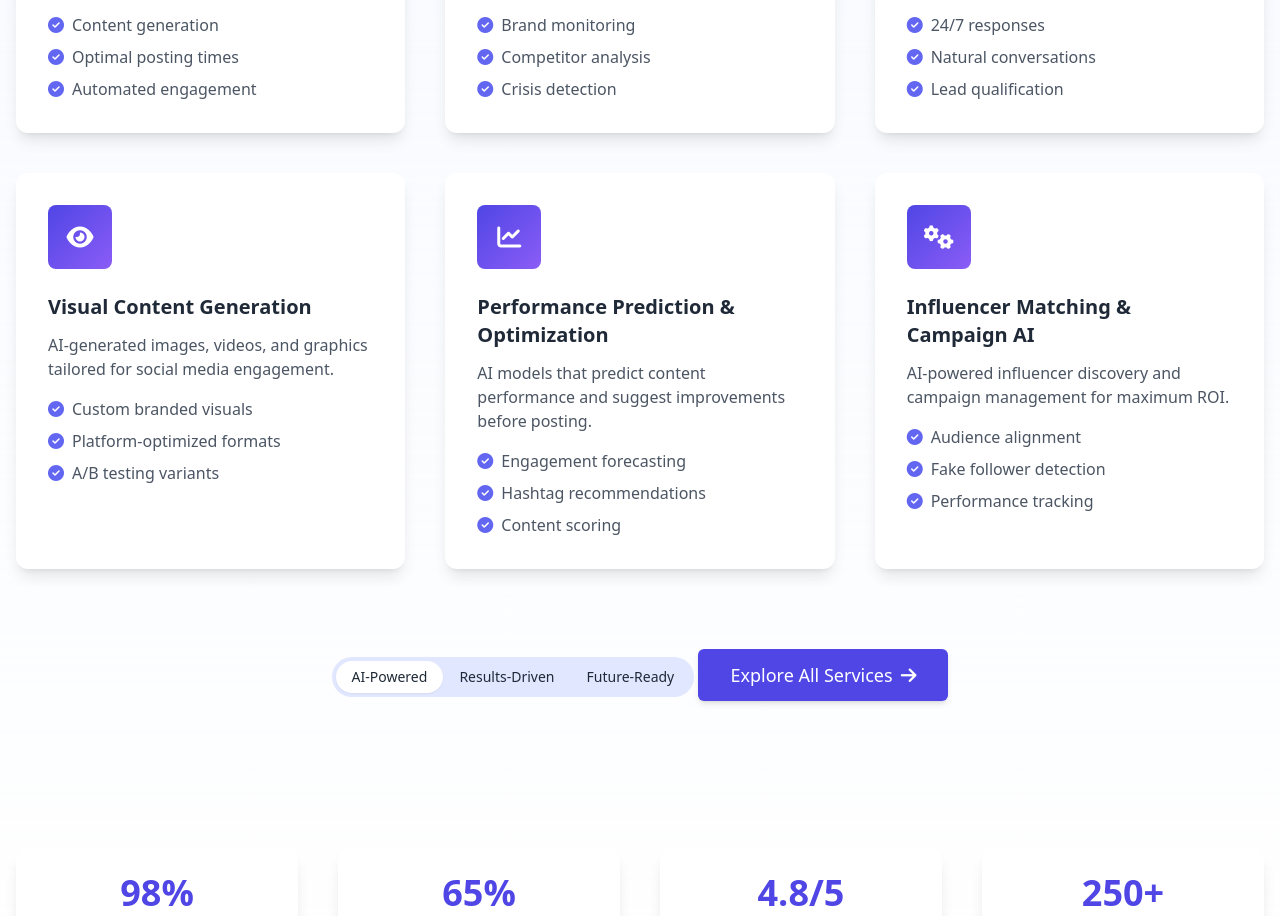
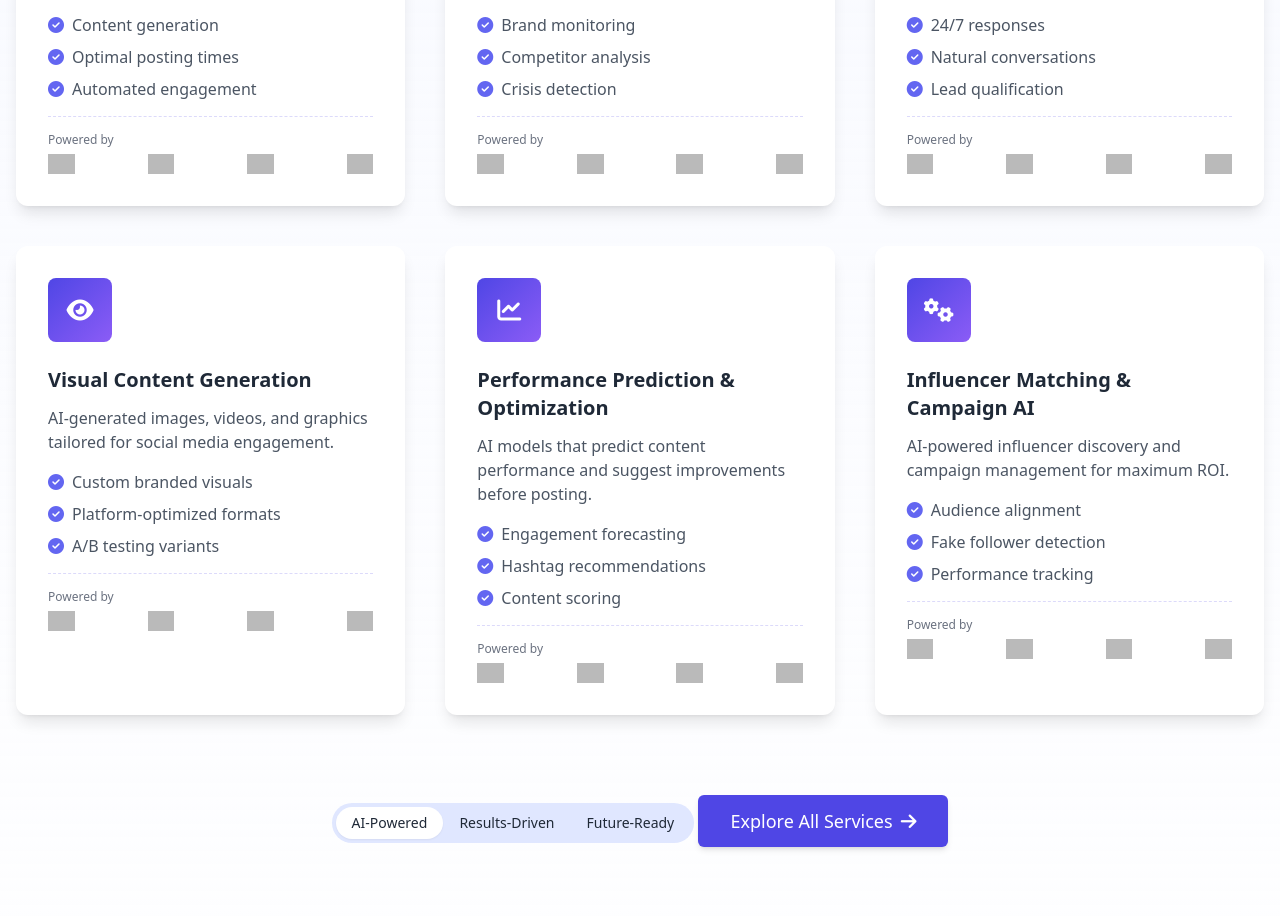
Before and after one commit to akhvedelidze/aifirstweb, a plain HTML site: page index.html in a window 1280 px wide. Shown: the part 1047-1963 px from the top of the page. Drawn offline with nearby package versions, Linux system fonts and the light colour scheme; grey boxes are pictures that could not be loaded.

Commit message:
Add 'Powered by' sections with provider logos to each service card

```diff
--- a/index.html
+++ b/index.html
@@ -72,6 +72,27 @@
         }
         .ai-border {
             border: 1px solid rgba(79, 70, 229, 0.3);
+        }
+        .powered-by {
+            margin-top: 15px;
+            padding-top: 15px;
+            border-top: 1px dashed rgba(79, 70, 229, 0.2);
+        }
+        .tech-logos {
+            display: flex;
+            align-items: center;
+            justify-content: space-between;
+            margin-top: 6px;
+        }
+        .tech-logos img {
+            height: 20px;
+            width: auto;
+            opacity: 0.7;
+            transition: all 0.3s ease;
+        }
+        .tech-logos img:hover {
+            opacity: 1;
+            transform: scale(1.1);
         }
     </style>
 </head>
@@ -165,6 +186,15 @@
                             Learn more <i class="fas fa-arrow-right ml-1 text-xs"></i>
                         </a>
                     </div>
+                    <div class="powered-by">
+                        <p class="text-xs text-gray-500">Powered by</p>
+                        <div class="tech-logos">
+                            <img src="https://upload.wikimedia.org/wikipedia/commons/0/04/ChatGPT_logo.svg" alt="ChatGPT">
+                            <img src="https://assets-global.website-files.com/64f8b3e1839d39b381da99cd/6520659767a678af13d21303_CrewAI_Logotype.svg" alt="CrewAI">
+                            <img src="https://makelogo.nl/wp-content/uploads/2023/01/Make-logo.jpg" alt="Make.com">
+                            <img src="https://serper.dev/logo.svg" alt="Serper">
+                        </div>
+                    </div>
                 </div>
 
                 <!-- Service 2 -->
@@ -183,6 +213,15 @@
                         <a href="#contact" class="text-indigo-600 font-medium hover:text-indigo-800 inline-flex items-center">
                             Learn more <i class="fas fa-arrow-right ml-1 text-xs"></i>
                         </a>
+                    </div>
+                    <div class="powered-by">
+                        <p class="text-xs text-gray-500">Powered by</p>
+                        <div class="tech-logos">
+                            <img src="https://www.perplexity.ai/opengraph-image.png" alt="Perplexity">
+                            <img src="https://blogs.microsoft.com/wp-content/uploads/prod/2023/03/Webp.net-resizeimage-7-1-1500x844.jpg" alt="Copilot">
+                            <img src="https://framerusercontent.com/images/BTCFwNxDvJrEQeY4JrXl7GC5BI.png" alt="8n8">
+                            <img src="https://serper.dev/logo.svg" alt="Serper">
+                        </div>
                     </div>
                 </div>
 
@@ -203,6 +242,15 @@
                             Learn more <i class="fas fa-arrow-right ml-1 text-xs"></i>
                         </a>
                     </div>
+                    <div class="powered-by">
+                        <p class="text-xs text-gray-500">Powered by</p>
+                        <div class="tech-logos">
+                            <img src="https://upload.wikimedia.org/wikipedia/commons/0/04/ChatGPT_logo.svg" alt="ChatGPT">
+                            <img src="https://storage.googleapis.com/gweb-uniblog-publish-prod/images/gemini_advanced_hero.width-1000.format-webp.webp" alt="Gemini">
+                            <img src="https://assets-global.website-files.com/64f8b3e1839d39b381da99cd/6520659767a678af13d21303_CrewAI_Logotype.svg" alt="CrewAI">
+                            <img src="https://serper.dev/logo.svg" alt="Serper">
+                        </div>
+                    </div>
                 </div>
 
                 <!-- Service 4 -->
@@ -221,6 +269,15 @@
                         <a href="#contact" class="text-indigo-600 font-medium hover:text-indigo-800 inline-flex items-center">
                             Learn more <i class="fas fa-arrow-right ml-1 text-xs"></i>
                         </a>
+                    </div>
+                    <div class="powered-by">
+                        <p class="text-xs text-gray-500">Powered by</p>
+                        <div class="tech-logos">
+                            <img src="https://static.canva.com/web/images/12487a1e0770d29351bd4ce4f87ec8fe.svg" alt="Canva">
+                            <img src="https://assets-global.website-files.com/64f8b3e1839d39b381da99cd/6520659767a678af13d21303_CrewAI_Logotype.svg" alt="CrewAI">
+                            <img src="https://storage.googleapis.com/gweb-uniblog-publish-prod/images/gemini_advanced_hero.width-1000.format-webp.webp" alt="Gemini">
+                            <img src="https://serper.dev/logo.svg" alt="Serper">
+                        </div>
                     </div>
                 </div>
 
@@ -241,6 +298,15 @@
                             Learn more <i class="fas fa-arrow-right ml-1 text-xs"></i>
                         </a>
                     </div>
+                    <div class="powered-by">
+                        <p class="text-xs text-gray-500">Powered by</p>
+                        <div class="tech-logos">
+                            <img src="https://blogs.microsoft.com/wp-content/uploads/prod/2023/03/Webp.net-resizeimage-7-1-1500x844.jpg" alt="Copilot">
+                            <img src="https://framerusercontent.com/images/BTCFwNxDvJrEQeY4JrXl7GC5BI.png" alt="8n8">
+                            <img src="https://www.perplexity.ai/opengraph-image.png" alt="Perplexity">
+                            <img src="https://serper.dev/logo.svg" alt="Serper">
+                        </div>
+                    </div>
                 </div>
 
                 <!-- Service 6 -->
@@ -259,6 +325,15 @@
                         <a href="#contact" class="text-indigo-600 font-medium hover:text-indigo-800 inline-flex items-center">
                             Learn more <i class="fas fa-arrow-right ml-1 text-xs"></i>
                         </a>
+                    </div>
+                    <div class="powered-by">
+                        <p class="text-xs text-gray-500">Powered by</p>
+                        <div class="tech-logos">
+                            <img src="https://makelogo.nl/wp-content/uploads/2023/01/Make-logo.jpg" alt="Make.com">
+                            <img src="https://upload.wikimedia.org/wikipedia/commons/0/04/ChatGPT_logo.svg" alt="ChatGPT">
+                            <img src="https://framerusercontent.com/images/BTCFwNxDvJrEQeY4JrXl7GC5BI.png" alt="8n8">
+                            <img src="https://serper.dev/logo.svg" alt="Serper">
+                        </div>
                     </div>
                 </div>
             </div>
```
